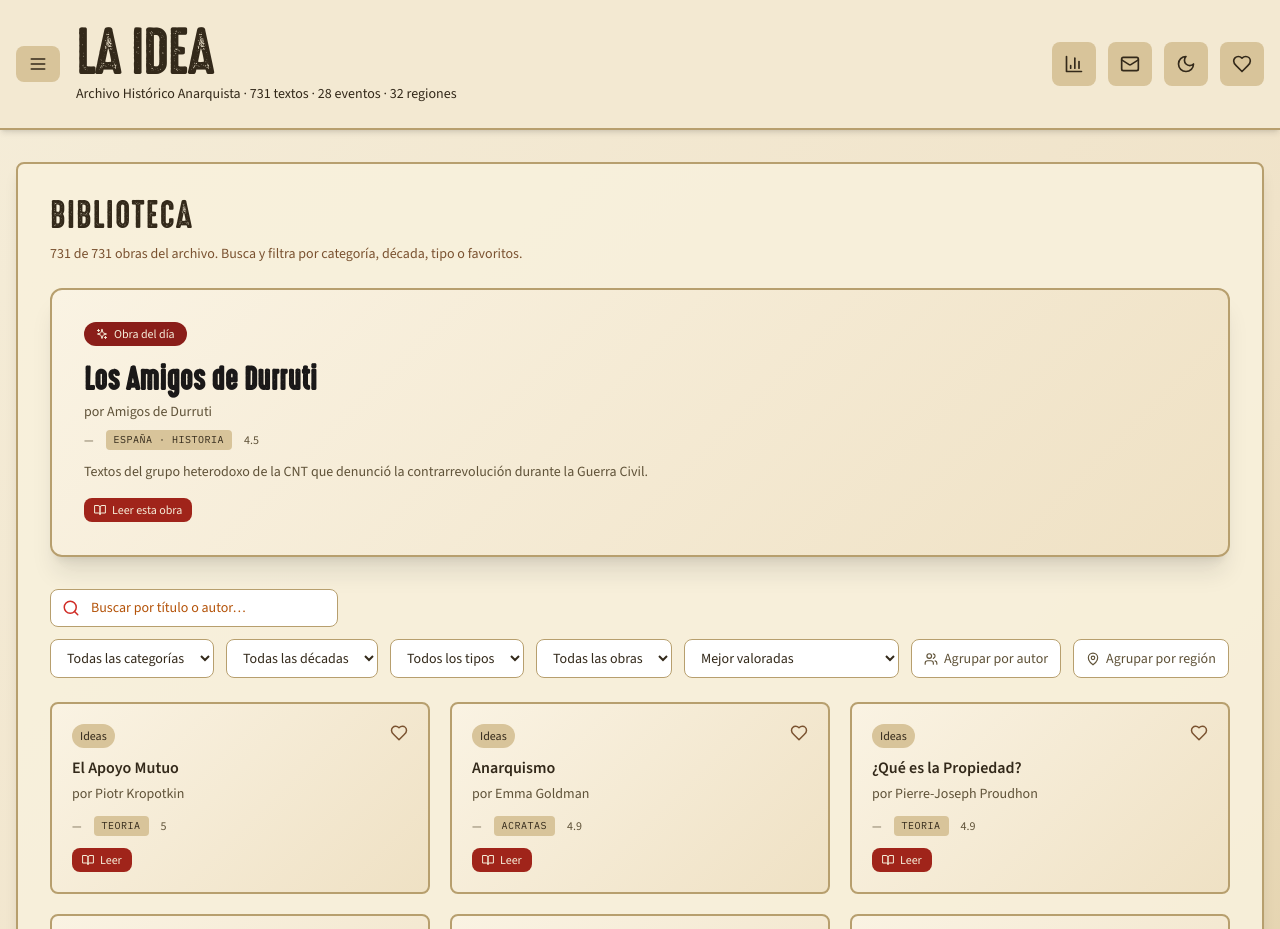
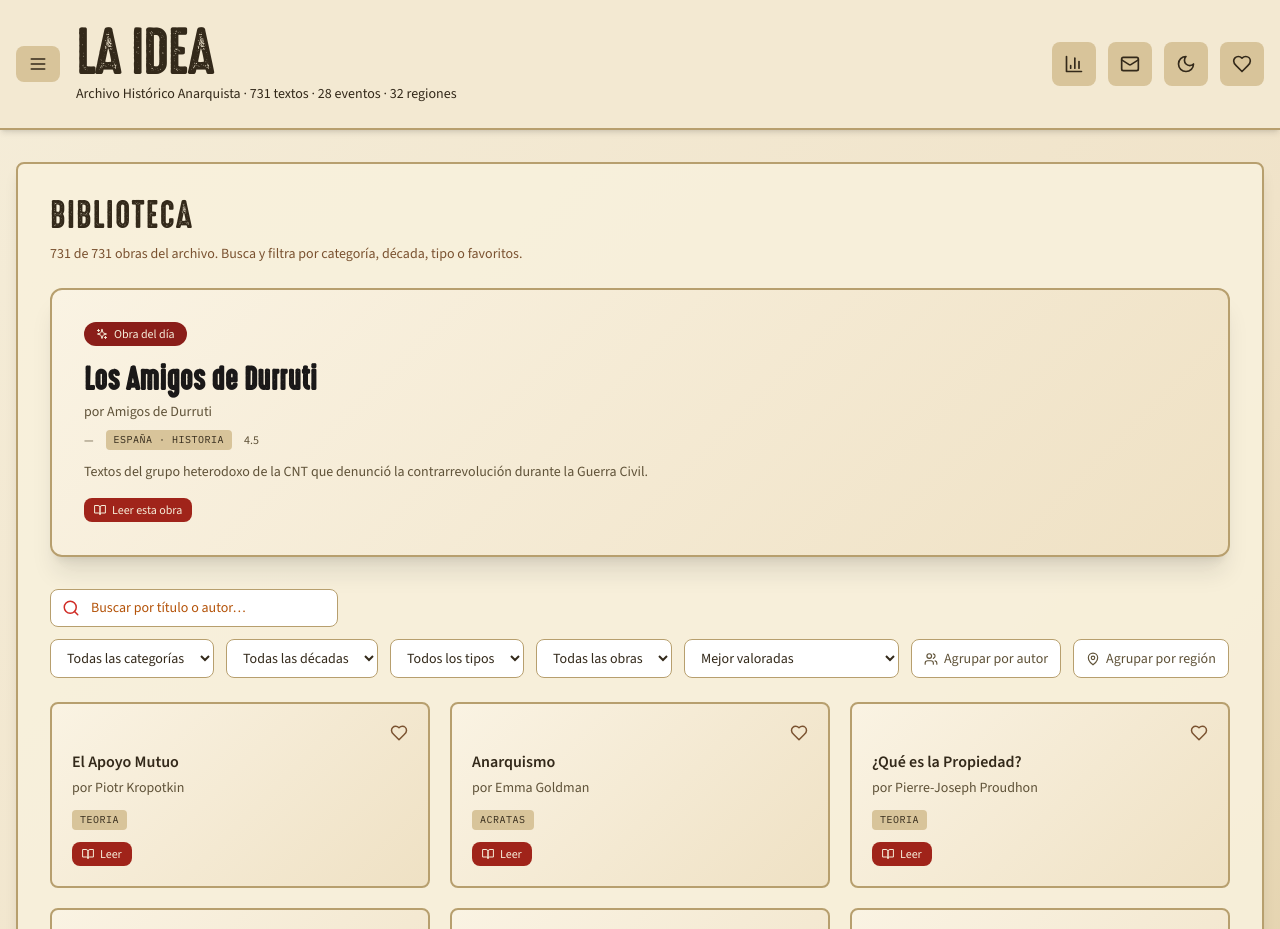
Before and after one commit to Ruben-developer/biblioteca-anarquista, a React (Vite) app: page / in a window 1280 px wide. Shown: the top 929 px of the page. Built offline with nearby package versions, Linux system fonts and the light colour scheme; a web font is replaced by a local one.

Commit message:
feat: oculta rating/pubYear/country de tarjetas (solo para mapa/filtros)
- BookMeta y GridCard solo muestran categoría (author ya en tarjeta)
- FavoritesView oculta año
- Test actualizado: región oculta, solo categoría

```diff
--- a/src/components/FavoritesView.jsx
+++ b/src/components/FavoritesView.jsx
@@ -172,12 +172,6 @@ const FavoritesView = ({
               </div>
 
               <div className={`flex flex-wrap gap-2 mb-3 text-xs ${darkMode ? 'text-gray-500' : 'text-amber-600'}`}>
-                {fav.year && (
-                  <span className="flex items-center gap-1">
-                    <Calendar size={12} />
-                    {fav.year}
-                  </span>
-                )}
                 {fav.category && (
                   <span className="flex items-center gap-1">
                     <Tag size={12} />
--- a/src/components/LibraryView.jsx
+++ b/src/components/LibraryView.jsx
@@ -84,12 +84,7 @@ const FavoriteButton = ({ book, isFavorite, onToggleFavorite, darkMode, size = 1
 
 const BookMeta = ({ book, darkMode }) => (
   <div className="flex items-center gap-3 text-xs flex-wrap mt-1">
-    <span className={`font-mono text-[10px] uppercase tracking-wider px-2 py-0.5 rounded ${darkMode ? 'bg-gray-800 text-gray-300' : 'bg-amber-200 text-amber-900'}`}>
-      {book.region || book.author}
-    </span>
-    <span className={darkMode ? 'text-gray-400' : 'text-gray-600'}>{book.year || '—'}</span>
     <span className={`font-mono text-[10px] uppercase tracking-wider px-2 py-0.5 rounded ${darkMode ? 'bg-gray-800' : 'bg-amber-200'}`}>{book.category}</span>
-        {book.rating && <span className={darkMode ? 'text-gray-400' : 'text-gray-600'}>{book.rating}</span>}
   </div>
 )
 
@@ -147,10 +142,7 @@ const GridCard = ({ book, idx, favorites, onToggleFavorite, onRead, onOpenEvent,
   const bookEvents = getBookEvents(timelineEvents, book)
   return (
     <div key={`${book.region}-${book.title}`} className={`${cardClass} border-2 rounded-lg p-5 hover:shadow-lg transition-all flex flex-col card-appear`} style={{ animationDelay: `${Math.min(idx, 8) * 40}ms` }}>
-      <div className="flex items-start justify-between gap-2 mb-2">
-        <span className={`text-xs px-2 py-1 rounded-full ${darkMode ? 'bg-gray-700 text-gray-300' : 'bg-amber-200 text-amber-900'}`}>
-          {book.region}
-        </span>
+      <div className="flex items-start justify-end gap-2 mb-2">
         <FavoriteButton book={book} isFavorite={isFav} onToggleFavorite={onToggleFavorite} darkMode={darkMode} />
       </div>
       <h3 className={`font-bold ${darkMode ? 'text-gray-100' : 'text-gray-800'} mb-1`}>
@@ -160,9 +152,7 @@ const GridCard = ({ book, idx, favorites, onToggleFavorite, onRead, onOpenEvent,
         por {book.author}
       </p>
       <div className="flex items-center gap-3 text-xs flex-wrap mb-3">
-        <span className={darkMode ? 'text-gray-400' : 'text-gray-600'}>{book.year || '—'}</span>
         <span className={`font-mono text-[10px] uppercase tracking-wider px-2 py-0.5 rounded ${darkMode ? 'bg-gray-800' : 'bg-amber-200'}`}>{book.category}</span>
-        {book.rating && <span className={darkMode ? 'text-gray-400' : 'text-gray-600'}>{book.rating}</span>}
       </div>
       {book.summary && (
         <p className={`text-xs ${darkMode ? 'text-gray-500' : 'text-gray-600'} mb-4 line-clamp-2 flex-1`}>
```
Also changed, not shown: 1 other file (tests, documents, lock files or other folders).
